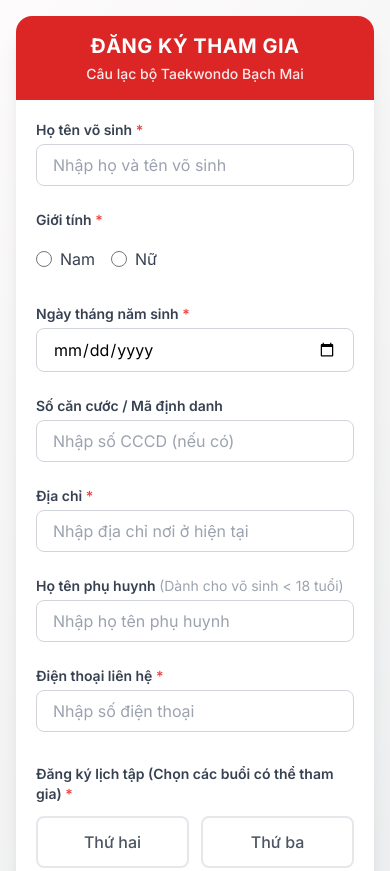
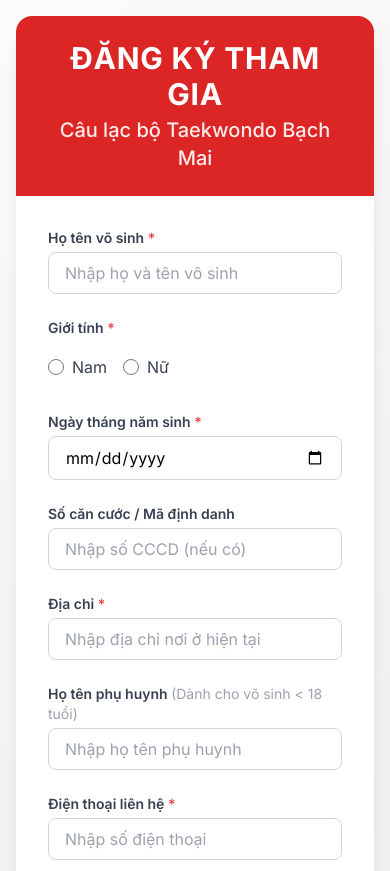
Before and after one commit to tkdhanoi/FormDangky, a plain HTML site: page index.html in a window 390 px wide. Shown: the top 871 px of the page. Drawn offline with nearby package versions, Linux system fonts and the light colour scheme.

Commit message:
Update index.html

```diff
--- a/index.html
+++ b/index.html
@@ -25,12 +25,12 @@
     <div class="bg-white w-full max-w-3xl rounded-2xl shadow-xl overflow-hidden relative">
 
         <!-- Header Banner -->
-        <div class="bg-red-600 p-4 sm:p-6 text-center text-white">
-            <h1 class="text-xl sm:text-3xl font-bold tracking-wide uppercase mb-1 md:mb-2">Đăng Ký Tham Gia</h1>
-            <h2 class="text-sm sm:text-xl font-medium opacity-90">Câu lạc bộ Taekwondo Bạch Mai</h2>
+        <div class="bg-red-600 p-6 text-center text-white">
+            <h1 class="text-3xl font-bold tracking-wide uppercase mb-1">Đăng Ký Tham Gia</h1>
+            <h2 class="text-xl font-medium opacity-90">Câu lạc bộ Taekwondo Bạch Mai</h2>
         </div>
 
-        <form id="registrationForm" class="p-5 sm:p-8 space-y-6">
+        <form id="registrationForm" class="p-8 space-y-6">
 
             <!-- Võ sinh info row -->
             <div class="grid grid-cols-1 md:grid-cols-3 gap-6">
@@ -152,7 +152,7 @@
                 </svg>
             </div>
             <h3 class="text-2xl font-bold text-gray-800 mb-2 text-center">Đăng Ký Thành Công!</h3>
-            <p class="text-gray-600 text-center mb-6">Cảm ơn bạn đã đăng ký tham gia Câu lạc bộ Taekwondo Bạch Mai. Chúng tôi sẽ liên hệ lại trong thời gian sớm nhất.</p>
+            <p class="text-gray-600 text-center mb-6">Cảm ơn bạn đã tham gia Câu lạc bộ Taekwondo Bạch Mai.</p>
             <button onclick="resetForm()" class="bg-gray-800 hover:bg-gray-900 text-white font-medium py-2 px-6 rounded-lg transition-colors">
                 Đăng ký người khác
             </button>
@@ -168,7 +168,7 @@
         const submitBtn = document.getElementById('submitBtn');
 
         // BƯỚC QUAN TRỌNG: Dán cái URL Web App bạn copy từ Google Apps Script vào đây (Bỏ trong dấu ngoặc kép)
-        const SCRIPT_URL = 'THAY_LINK_WEB_APP_CUA_BAN_VAO_DAY';
+        const SCRIPT_URL = 'https://script.google.com/macros/s/AKfycbwr7I9zQ84teaDMa6NlDhHEI0fEfRbGnQewTH3IsIE8rzp_lVd5EcohdLNnFkNFU1zXbQ/exec';
 
         form.addEventListener('submit', function(e) {
             e.preventDefault();
```
